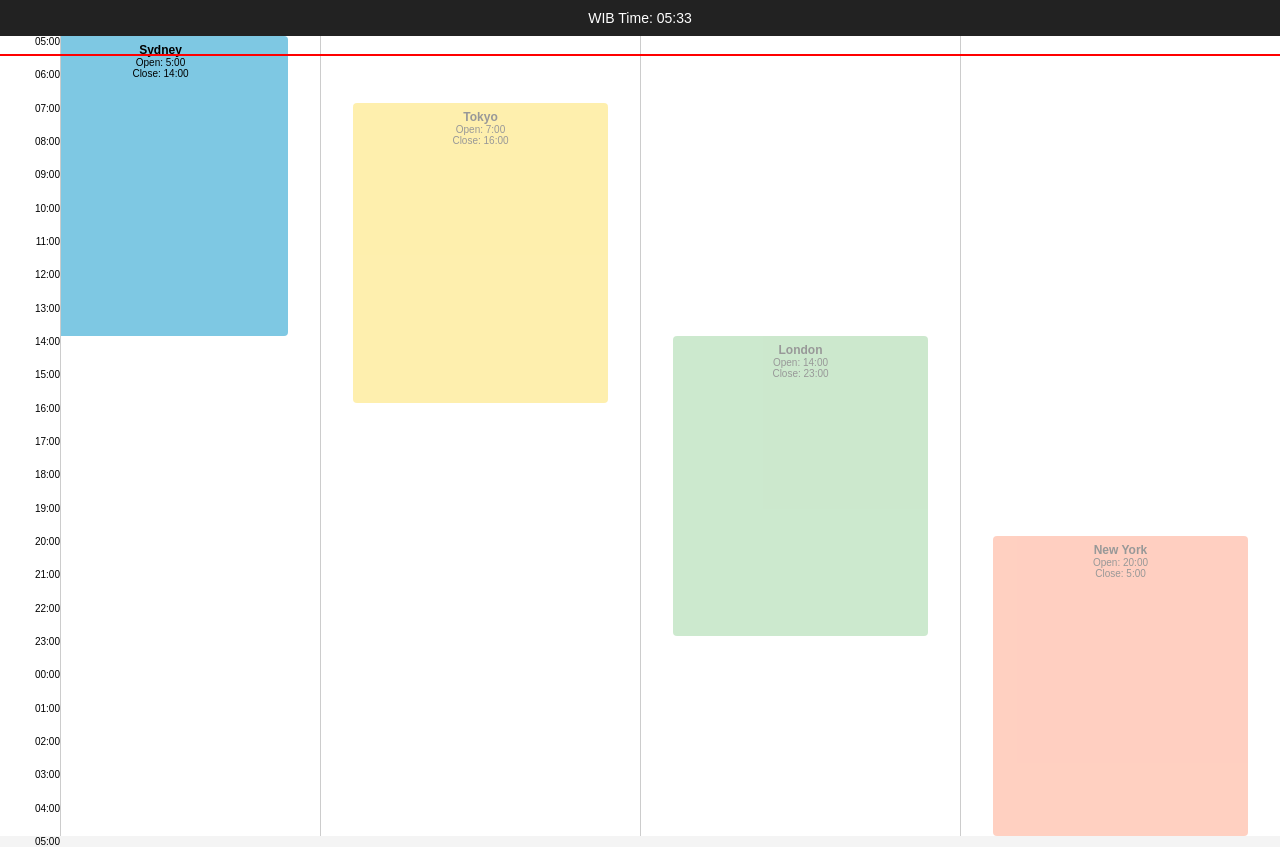
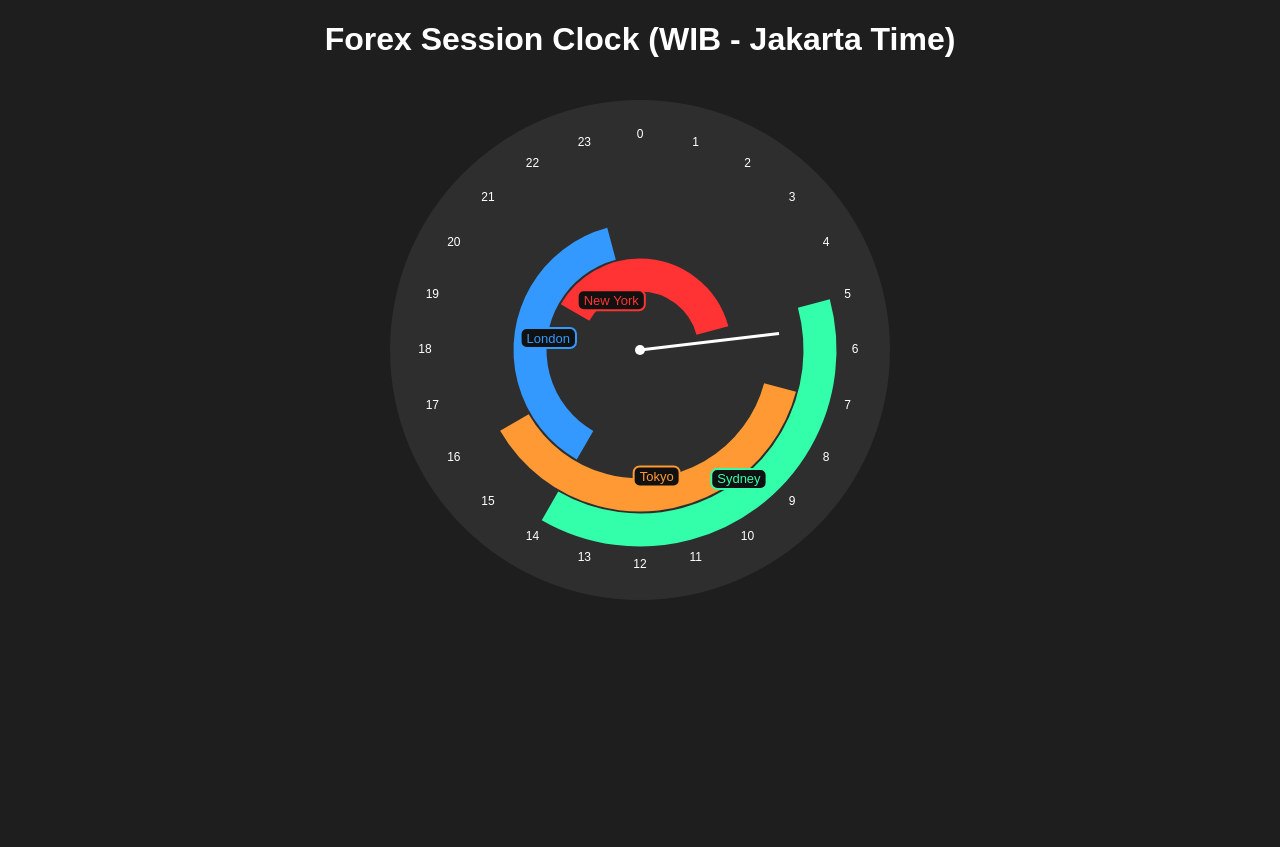
Before and after one commit to ninorepo/forexsession, a plain HTML site: page index.html in a window 1280 px wide. After the commit the page ends 800 px from the top, so only its background shows below. Drawn offline with Linux system fonts and the light colour scheme.

Commit message:
Update index.html

```diff
--- a/index.html
+++ b/index.html
@@ -1,207 +1,165 @@
 <!DOCTYPE html>
 <html lang="en">
 <head>
-  <meta charset="UTF-8" />
-  <meta name="viewport" content="width=device-width, initial-scale=1.0"/>
-  <title>Forex Sessions Timeline (WIB)</title>
+  <meta charset="UTF-8">
+  <title>Forex Session Dart Clock</title>
   <style>
     body {
-      margin: 0;
+      background: #1e1e1e;
+      color: white;
       font-family: Arial, sans-serif;
-      background: #f4f4f4;
-      overflow-x: auto;
+      text-align: center;
     }
-
-    .header {
-      text-align: center;
-      background: #222;
-      color: white;
-      padding: 10px;
-      font-size: 14px;
-    }
-
-    .timeline-container {
-      position: relative;
-      height: 100vh;
-      display: flex;
-    }
-
-    .time-ruler {
-      position: absolute;
-      top: 0;
-      left: 0;
-      width: 60px;
-      height: 100%;
-      border-right: 1px solid #ccc;
-      background: #fff;
-      z-index: 1;
-    }
-
-    .time-label {
-      position: absolute;
-      width: 100%;
-      text-align: right;
-      font-size: 10px;
-      color: #000;
-      padding-right: 5px;
-    }
-
-    .session {
-      flex: 1;
-      position: relative;
-      display: flex;
-      justify-content: center;
-      align-items: flex-start;
-      border-left: 1px solid #ccc;
-      background: #fff;
-    }
-
-    .session-bar {
-      position: absolute;
-      width: 80%;
-      border-radius: 4px;
-      text-align: center;
-      font-size: 10px;
-      color: #000;
-      padding: 2px;
-      box-sizing: border-box;
-      transition: opacity 0.3s;
-    }
-
-    .session-info {
-      font-weight: bold;
-      font-size: 12px;
-      text-align: center;
-      margin-top: 5px;
-    }
-
-    .cursor-line {
-      position: absolute;
-      left: 0;
-      right: 0;
-      height: 2px;
-      background: red;
-      z-index: 5;
-    }
-
-    .notification {
-      position: fixed;
-      top: 50px;
-      left: 50%;
-      transform: translateX(-50%);
-      background: #333;
-      color: white;
-      padding: 8px 12px;
-      border-radius: 5px;
-      font-size: 13px;
-      z-index: 999;
-      display: none;
+    canvas {
+      margin-top: 20px;
+      background-color: #2e2e2e;
+      border-radius: 50%;
     }
   </style>
 </head>
 <body>
-  <div class="header" id="timeNow">WIB Time: --:--</div>
-  <div class="notification" id="notification"></div>
-  <div class="timeline-container" id="timeline">
-    <div class="time-ruler" id="ruler"></div>
-    <div class="cursor-line" id="cursorLine"></div>
-  </div>
+  <h1>Forex Session Clock (WIB - Jakarta Time)</h1>
+  <canvas id="forexClock" width="500" height="500"></canvas>
 
   <script>
+    const canvas = document.getElementById("forexClock");
+    const ctx = canvas.getContext("2d");
+    const centerX = canvas.width / 2;
+    const centerY = canvas.height / 2;
+
     const sessions = [
-      { name: "Sydney", open: 5, close: 14, color: "#7ec8e3" },
-      { name: "Tokyo", open: 7, close: 16, color: "#fdd835" },
-      { name: "London", open: 14, close: 23, color: "#81c784" },
-      { name: "New York", open: 20, close: 29, color: "#ff8a65" } // 29 = 5 next day
+      { name: "Sydney", start: 5, end: 14, color: "#3fa" },
+      { name: "Tokyo", start: 7, end: 16, color: "#f93" },
+      { name: "London", start: 14, end: 23, color: "#39f" },
+      { name: "New York", start: 20, end: 5, color: "#f33" }
     ];
 
-    const totalHours = 24;
-    const startHour = 5;
-    const timeline = document.getElementById("timeline");
-    const ruler = document.getElementById("ruler");
-    const notification = document.getElementById("notification");
-    let sessionStates = {};
+    const ringWidth = 35;
 
-    // Build time labels
-    for (let i = 0; i <= totalHours; i++) {
-      const label = document.createElement("div");
-      label.className = "time-label";
-      label.style.top = `${(i / totalHours) * 100}%`;
-      label.innerText = `${String((startHour + i) % 24).padStart(2, "0")}:00`;
-      ruler.appendChild(label);
+    function drawClockFace() {
+      ctx.clearRect(0, 0, canvas.width, canvas.height);
+
+      ctx.font = "12px Arial";
+      ctx.fillStyle = "white";
+      ctx.textAlign = "center";
+      ctx.textBaseline = "middle";
+
+      for (let hour = 0; hour < 24; hour++) {
+        const angle = (hour / 24) * 2 * Math.PI - Math.PI / 2;
+        const radius = 215;
+        const x = centerX + radius * Math.cos(angle);
+        const y = centerY + radius * Math.sin(angle);
+        ctx.fillText(hour.toString(), x, y);
+      }
     }
 
-    // Build session columns and bars
-    sessions.forEach(session => {
-      const col = document.createElement("div");
-      col.className = "session";
+    function drawSessionArc(start, end, radius, color) {
+      const startAngle = (start / 24) * 2 * Math.PI - Math.PI / 2;
+      const endAngle = (end / 24) * 2 * Math.PI - Math.PI / 2;
+      ctx.beginPath();
+      ctx.arc(centerX, centerY, radius, startAngle, endAngle);
+      ctx.strokeStyle = color;
+      ctx.lineWidth = ringWidth - 2;
+      ctx.lineCap = "butt";
+      ctx.stroke();
 
-      const duration = session.close - session.open;
-      const startPct = ((session.open - startHour + 24) % 24) / totalHours * 100;
-      const heightPct = (duration / totalHours) * 100;
+      // Midpoint for label
+      const midAngle = (startAngle + endAngle) / 2;
+      const labelRadius = radius - ringWidth / 2;
+      const x = centerX + labelRadius * Math.cos(midAngle);
+      const y = centerY + labelRadius * Math.sin(midAngle);
+      return { x, y };
+    }
 
-      const bar = document.createElement("div");
-      bar.className = "session-bar";
-      bar.style.top = `${startPct}%`;
-      bar.style.height = `${heightPct}%`;
-      bar.style.backgroundColor = session.color;
-      bar.dataset.name = session.name;
-      bar.innerHTML = `<div class="session-info">${session.name}</div>
-        <div>Open: ${session.open % 24}:00</div>
-        <div>Close: ${session.close % 24}:00</div>`;
+    function drawCalloutLabel(text, x, y, bgColor) {
+      ctx.font = "13px Arial";
+      const textWidth = ctx.measureText(text).width + 12;
+      const boxHeight = 20;
+      const rectX = x - textWidth / 2;
+      const rectY = y - boxHeight / 2;
 
-      col.appendChild(bar);
-      timeline.appendChild(col);
-    });
+      ctx.fillStyle = "#111";
+      ctx.strokeStyle = bgColor;
+      ctx.lineWidth = 2;
+      ctx.beginPath();
+      ctx.roundRect(rectX, rectY, textWidth, boxHeight, 6);
+      ctx.fill();
+      ctx.stroke();
 
-    function updateCursorLine() {
-      const now = new Date();
-      const utc = now.getTime() + now.getTimezoneOffset() * 60000;
-      const wib = new Date(utc + 7 * 3600 * 1000);
+      ctx.fillStyle = bgColor;
+      ctx.fillText(text, x, y + 1);
+    }
 
-      const hour = wib.getHours();
-      const minute = wib.getMinutes();
-      const timeStr = `${hour.toString().padStart(2, '0')}:${minute.toString().padStart(2, '0')}`;
-      document.getElementById("timeNow").innerText = `WIB Time: ${timeStr}`;
+    // Polyfill for roundRect
+    if (!CanvasRenderingContext2D.prototype.roundRect) {
+      CanvasRenderingContext2D.prototype.roundRect = function (x, y, w, h, r) {
+        this.beginPath();
+        this.moveTo(x + r, y);
+        this.arcTo(x + w, y, x + w, y + h, r);
+        this.arcTo(x + w, y + h, x, y + h, r);
+        this.arcTo(x, y + h, x, y, r);
+        this.arcTo(x, y, x + w, y, r);
+        this.closePath();
+        return this;
+      };
+    }
 
-      const totalMin = ((hour - startHour + 24) % 24) * 60 + minute;
-      const percentage = totalMin / (totalHours * 60);
-      document.getElementById("cursorLine").style.top = `${percentage * 100}%`;
+    function drawSessions() {
+      const labelPositions = [];
 
-      // Highlight and notify session status
-      sessions.forEach(session => {
-        const open = session.open % 24;
-        const close = session.close % 24;
-        const nowHour = hour;
-        const isOpen = open < close
-          ? (nowHour >= open && nowHour < close)
-          : (nowHour >= open || nowHour < close); // overnight sessions
+      sessions.forEach((session, i) => {
+        const radius = 180 - i * ringWidth;
+        const { start, end, color, name } = session;
 
-        const bars = document.querySelectorAll(`[data-name='${session.name}']`);
-        bars.forEach(bar => {
-          bar.style.opacity = isOpen ? '1' : '0.4';
-        });
+        if (end <= start) {
+          const mid1 = drawSessionArc(start, 24, radius, color);
+          const mid2 = drawSessionArc(0, end, radius, color);
+          labelPositions.push({ name, color, x: mid1.x, y: mid1.y });
+        } else {
+          const mid = drawSessionArc(start, end, radius, color);
+          labelPositions.push({ name, color, x: mid.x, y: mid.y });
+        }
+      });
 
-        if (isOpen && !sessionStates[session.name]) {
-          notify(`${session.name} session is now OPEN`);
-          sessionStates[session.name] = true;
-        } else if (!isOpen && sessionStates[session.name]) {
-          notify(`${session.name} session is now CLOSED`);
-          sessionStates[session.name] = false;
-        }
+      // Draw all labels after arcs
+      labelPositions.forEach(({ name, x, y, color }) => {
+        drawCalloutLabel(name, x, y, color);
       });
     }
 
-    function notify(msg) {
-      notification.innerText = msg;
-      notification.style.display = 'block';
-      setTimeout(() => {
-        notification.style.display = 'none';
-      }, 4000);
+    function drawTimeHand(hour, minute) {
+      const hourDecimal = hour + minute / 60;
+      const angle = (hourDecimal / 24) * 2 * Math.PI - Math.PI / 2;
+      const handLength = 140;
+
+      ctx.beginPath();
+      ctx.moveTo(centerX, centerY);
+      ctx.lineTo(centerX + handLength * Math.cos(angle), centerY + handLength * Math.sin(angle));
+      ctx.strokeStyle = "#fff";
+      ctx.lineWidth = 3;
+      ctx.stroke();
+
+      ctx.beginPath();
+      ctx.arc(centerX, centerY, 5, 0, 2 * Math.PI);
+      ctx.fillStyle = "#fff";
+      ctx.fill();
     }
 
-    updateCursorLine();
-    setInterval(updateCursorLine, 60000);
+    function updateClock() {
+      const now = new Date();
+      const utc = now.getTime() + now.getTimezoneOffset() * 60000;
+      const wib = new Date(utc + 7 * 3600000);
+      const hour = wib.getHours();
+      const minute = wib.getMinutes();
+
+      drawClockFace();
+      drawSessions();
+      drawTimeHand(hour, minute);
+
+      requestAnimationFrame(updateClock);
+    }
+
+    updateClock();
   </script>
 </body>
 </html>
```
